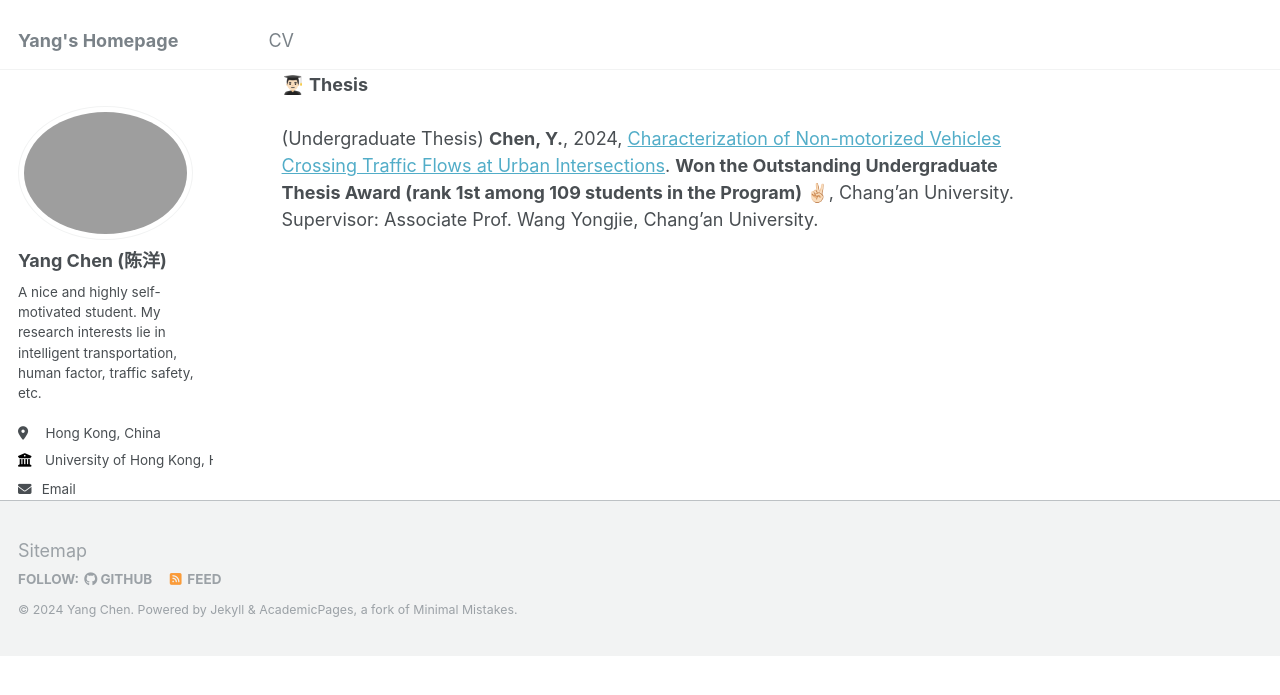
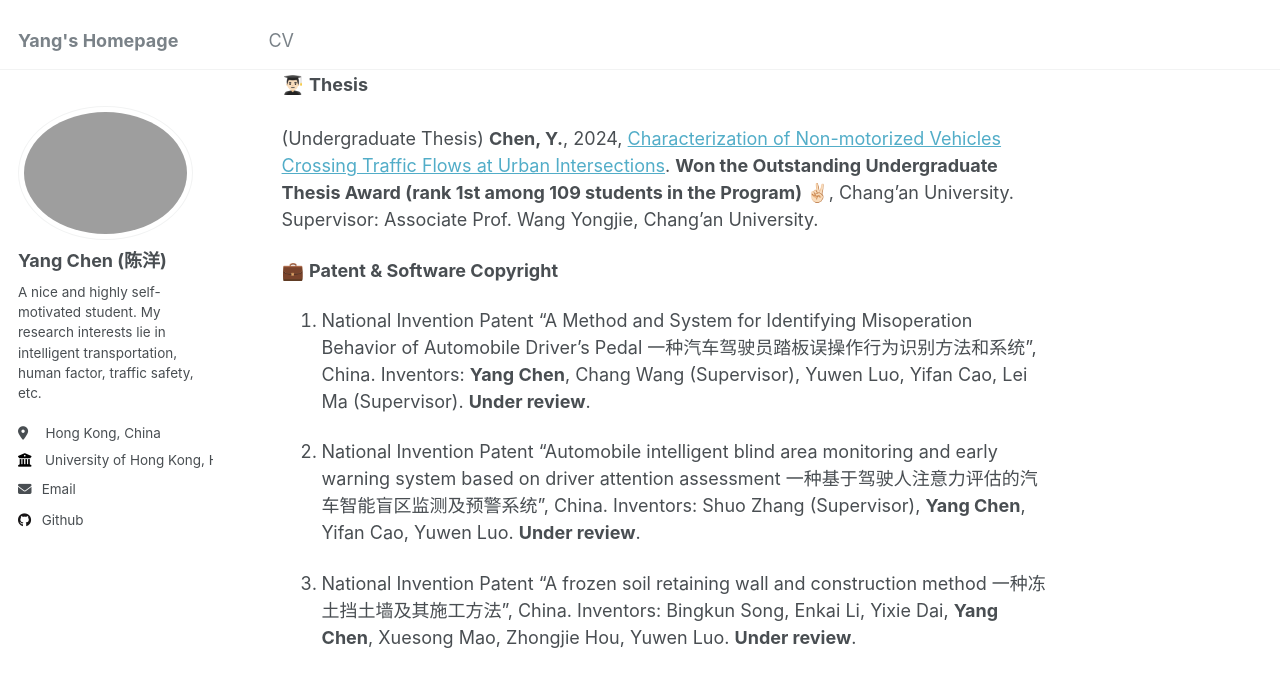
Before and after one commit to Sugar-eatingSheep/YangCHEN.github.io, a Jekyll site: the page built from _pages/about.md, in a window 1280 px wide and 900 px high, scrolled down 3256 px. Shown: the top 695 px of the window. Built offline with Jekyll 4.4.1, drawn with Linux system fonts in a browser that asks for light colours; before the commit the page ends 3911 px from its top, so only the background shows below that.

Commit message:
Update about.md

```diff
--- a/_pages/about.md
+++ b/_pages/about.md
@@ -61,3 +61,11 @@ Publications
 <br />
 <br />
 (Undergraduate Thesis) **Chen, Y.**, 2024, [Characterization of Non-motorized Vehicles Crossing Traffic Flows at Urban Intersections](https://sugar-eatingsheep.github.io/YangCHEN.github.io/files/本科毕设最终报告.pdf). **Won the Outstanding Undergraduate Thesis Award (rank 1st among 109 students in the Program) ✌🏻**, Chang’an University. Supervisor: Associate Prof. Wang Yongjie, Chang'an University.
+
+💼 **Patent & Software Copyright**
+
+1. National Invention Patent "A Method and System for Identifying Misoperation Behavior of Automobile Driver's Pedal 一种汽车驾驶员踏板误操作行为识别方法和系统", China. Inventors: **Yang Chen**, Chang Wang (Supervisor), Yuwen Luo, Yifan Cao, Lei Ma (Supervisor). **Under review**.
+
+1. National Invention Patent "Automobile intelligent blind area monitoring and early warning system based on driver attention assessment 一种基于驾驶人注意力评估的汽车智能盲区监测及预警系统", China. Inventors: Shuo Zhang (Supervisor), **Yang Chen**, Yifan Cao, Yuwen Luo. **Under review**.
+
+1. National Invention Patent "A frozen soil retaining wall and construction method 一种冻土挡土墙及其施工方法", China. Inventors: Bingkun Song, Enkai Li, Yixie Dai, **Yang Chen**, Xuesong Mao, Zhongjie Hou, Yuwen Luo. **Under review**.
```
